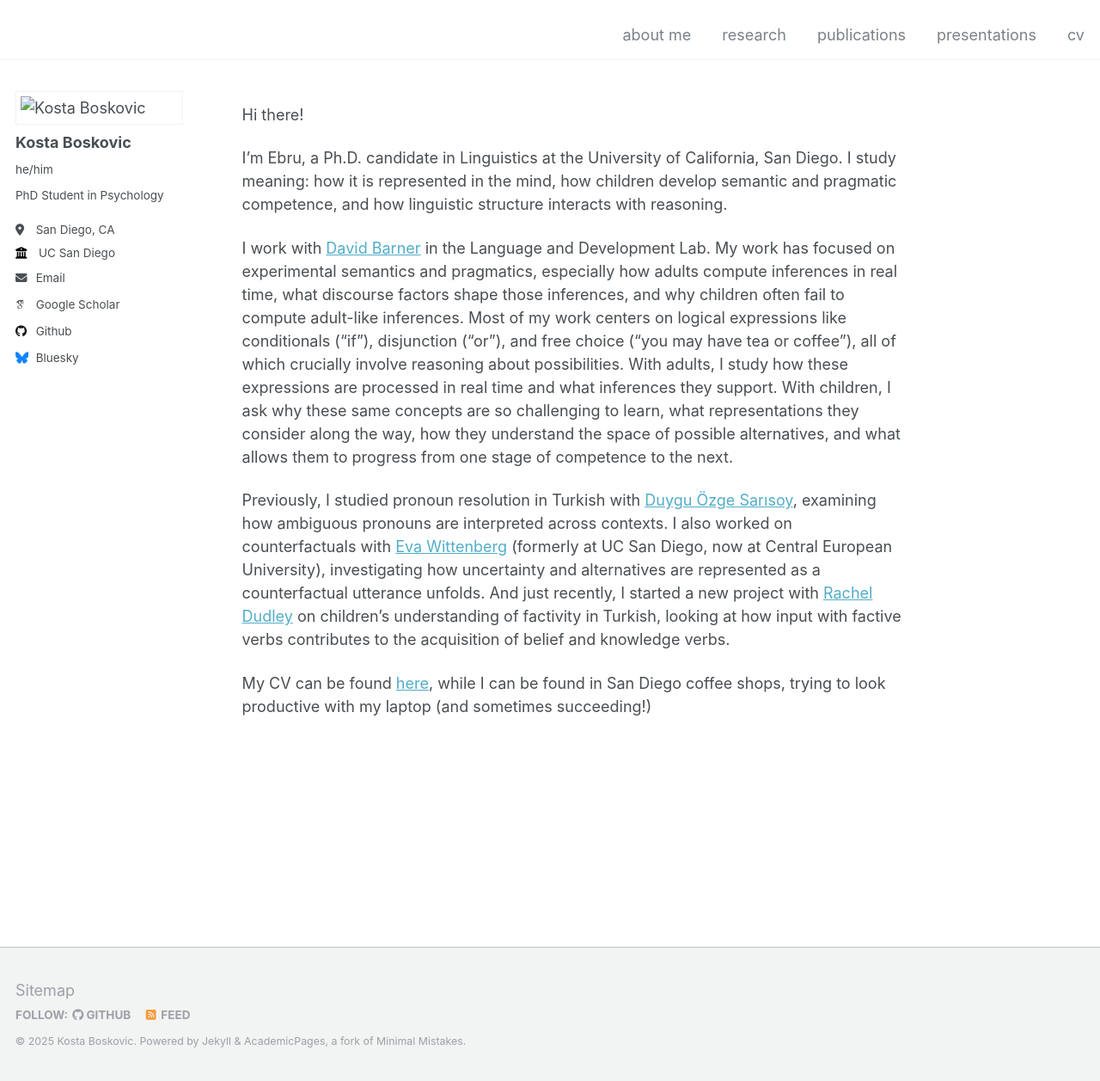
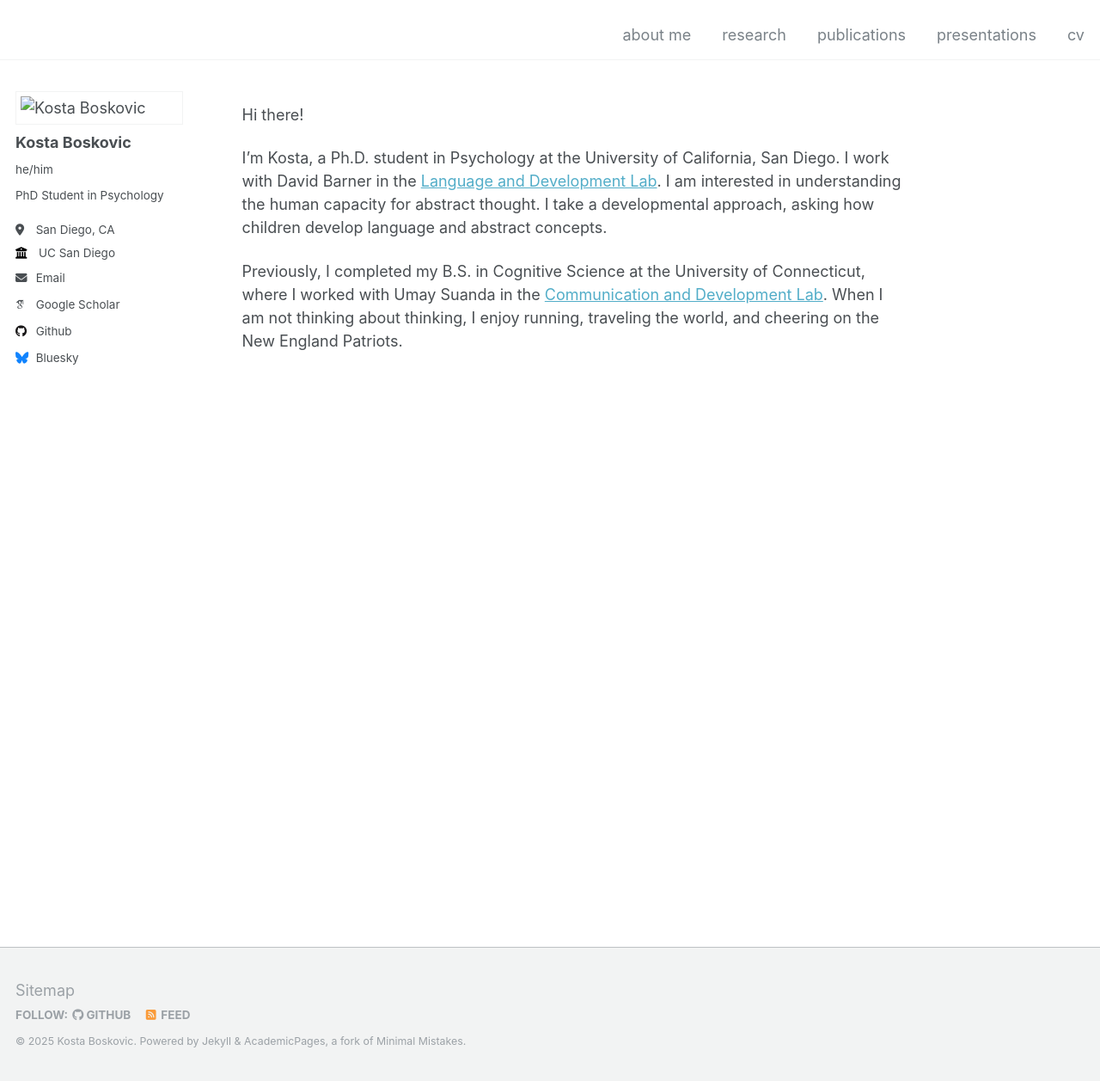
Before and after one commit to kostaboskovic/kostaboskovic.github.io, a Jekyll site: the page built from _pages/about.md, in a window 1280 px wide and 1257 px high. Shown: the whole window at 86% size. Built offline with Jekyll 4.4.1, drawn with Linux system fonts in a browser that asks for light colours; some web fonts are replaced.

Commit message:
Update about.md

```diff
--- a/_pages/about.md
+++ b/_pages/about.md
@@ -9,11 +9,6 @@ redirect_from:
 
 Hi there!
 
-I'm Ebru, a Ph.D. candidate in Linguistics at the University of California, San Diego. I study meaning: how it is represented in the mind, how children develop semantic and pragmatic competence, and how linguistic structure interacts with reasoning.
+I'm Kosta, a Ph.D. student in Psychology at the University of California, San Diego. I work with David Barner in the [Language and Development Lab](https://ladlab.ucsd.edu). I am interested in understanding the human capacity for abstract thought. I take a developmental approach, asking how children develop language and abstract concepts.
 
-I work with [David Barner](https://ladlab.ucsd.edu) in the Language and Development Lab.
-My work has focused on experimental semantics and pragmatics, especially how adults compute inferences in real time, what discourse factors shape those inferences, and why children often fail to compute adult-like inferences. Most of my work centers on logical expressions like conditionals (“if”), disjunction (“or”), and free choice (“you may have tea or coffee”), all of which crucially involve reasoning about possibilities. With adults, I study how these expressions are processed in real time and what inferences they support. With children, I ask why these same concepts are so challenging to learn, what representations they consider along the way, how they understand the space of possible alternatives, and what allows them to progress from one stage of competence to the next.
-
-Previously, I studied pronoun resolution in Turkish with [Duygu Özge Sarısoy](https://langcog.metu.edu.tr), examining how ambiguous pronouns are interpreted across contexts. I also worked on counterfactuals with [Eva Wittenberg](https://lcl.ceu.edu) (formerly at UC San Diego, now at Central European University), investigating how uncertainty and alternatives are represented as a counterfactual utterance unfolds. And just recently, I started a new project with [Rachel Dudley](https://sites.google.com/site/rachelelainedudley/) on children’s understanding of factivity in Turkish, looking at how input with factive verbs contributes to the acquisition of belief and knowledge verbs.
-
-My CV can be found <a href="https://ebruevcen.github.io/files/EbruEvcen_CV.pdf" target="_blank">here</a>, while I can be found in San Diego coffee shops, trying to look productive with my laptop (and sometimes succeeding!)
+Previously, I completed my B.S. in Cognitive Science at the University of Connecticut, where I worked with Umay Suanda in the [Communication and Development Lab](https://comdev.uconn.edu). When I am not thinking about thinking, I enjoy running, traveling the world, and cheering on the New England Patriots.
```
